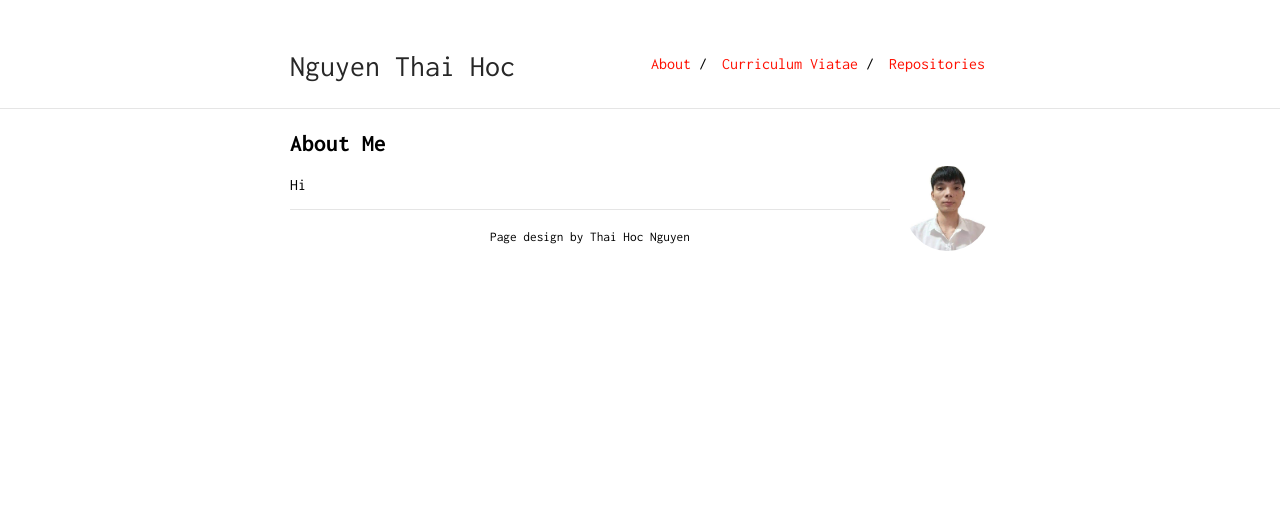
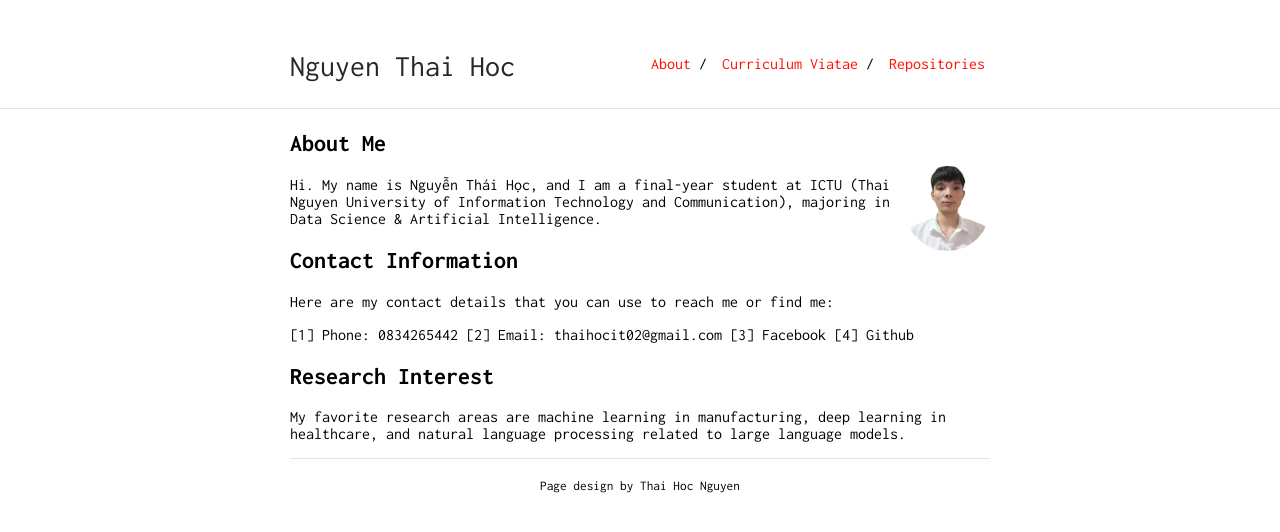
Before and after one commit to nguyenthaihoc02/About-Me, a Jekyll site: the page built from index.md, in a window 1280 px wide. Shown: the top 532 px of the page. Built offline with Jekyll 4.4.1, drawn with Linux system fonts in a browser that asks for light colours; our own code applies the rules of GitHub Pages for plain Markdown files.

Commit message:
update file

```diff
--- a/index.md
+++ b/index.md
@@ -6,4 +6,15 @@ layout: default
 
 <img class="profile-picture" src="avatar.jpg">
 
-Hi
+Hi. My name is Nguyễn Thái Học, and I am a final-year student at ICTU (Thai Nguyen University of Information Technology and Communication), majoring in Data Science & Artificial Intelligence.
+
+## Contact Information
+Here are my contact details that you can use to reach me or find me:
+
+[1] Phone: 0834265442
+[2] Email: thaihocit02@gmail.com
+[3] Facebook
+[4] Github
+
+## Research Interest
+My favorite research areas are machine learning in manufacturing, deep learning in healthcare, and natural language processing related to large language models.
```
Also changed, not shown: contact.md (added, +6 -0 lines).
